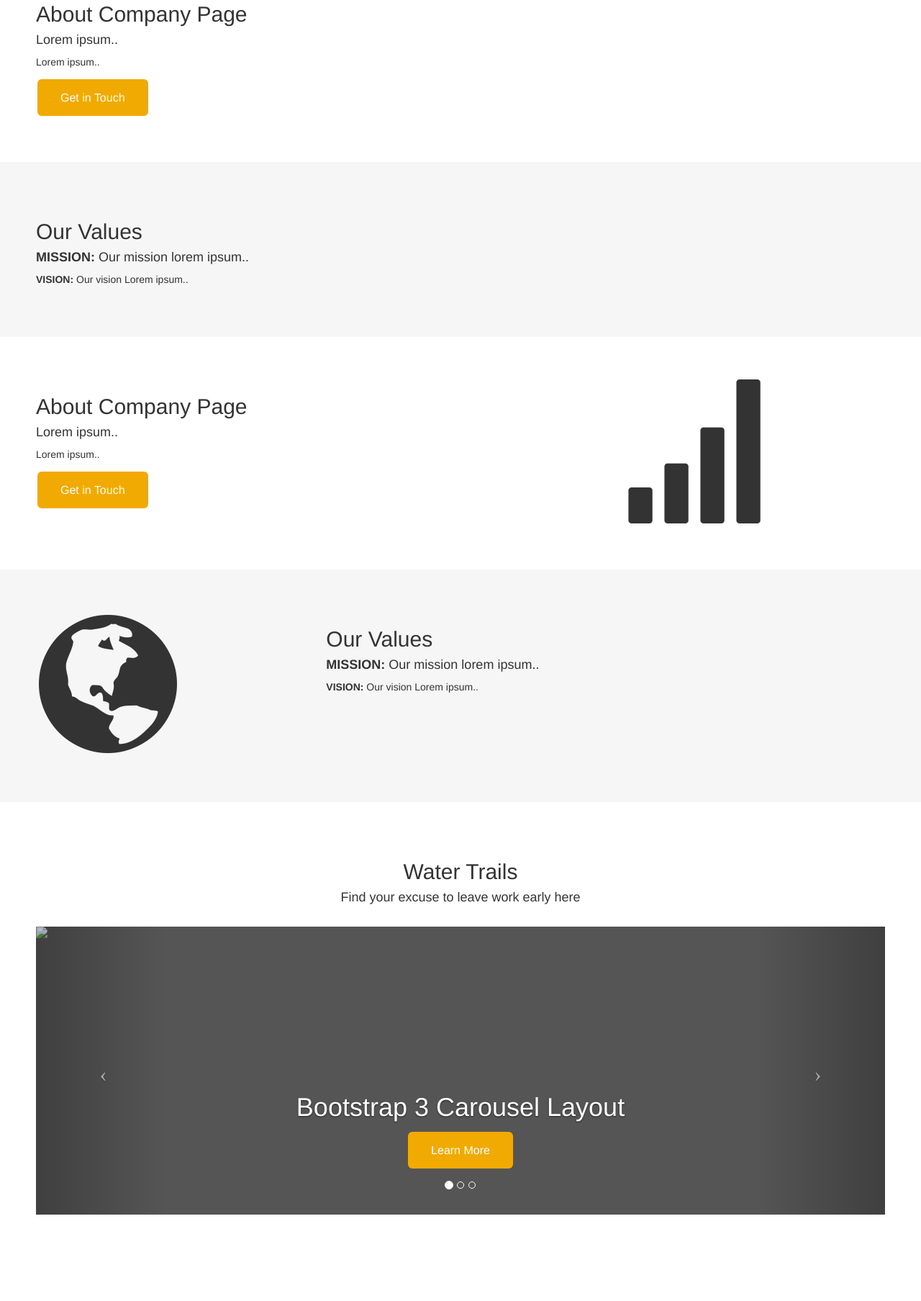
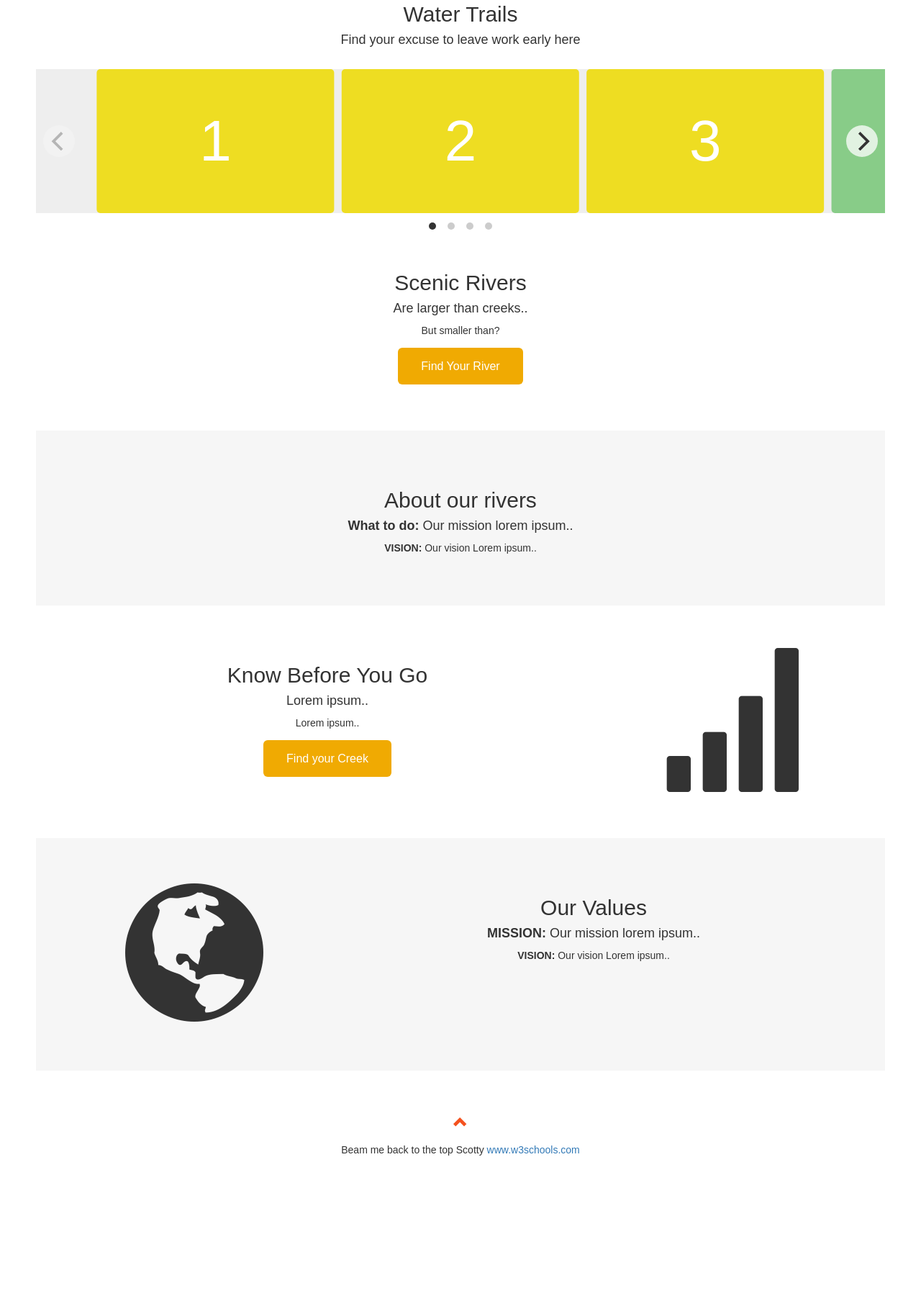
Before and after one commit to Jonah-Hall/TNVWT_Redo, a plain HTML site: page index.html in a window 1280 px wide. Shown: the part 408-2215 px from the top of the page at 72% size. After the commit the page ends 2145 px from the top, so only its background shows below. Drawn offline with nearby package versions, Linux system fonts and the light colour scheme.

Commit message:
Created proto-2, rearranged blocks, need better card code.

```diff
--- a/index.html
+++ b/index.html
@@ -6,6 +6,8 @@
   <meta charset="utf-8">
   <meta name="viewport" content="width=device-width, initial-scale=1">
   <link rel="stylesheet" href="https://maxcdn.bootstrapcdn.com/bootstrap/3.3.7/css/bootstrap.min.css">
+  <link rel="stylesheet" href="https://unpkg.com/flickity@2/dist/flickity.css">
+  <script src="https://unpkg.com/flickity@2/dist/flickity.pkgd.js"></script>
   <script src="https://ajax.googleapis.com/ajax/libs/jquery/1.12.4/jquery.min.js"></script>
   <script src="https://maxcdn.bootstrapcdn.com/bootstrap/3.3.7/js/bootstrap.min.js"></script>
 
@@ -37,28 +39,6 @@
     }
     /* Carousel base class */
 
-    .carousel {
-      margin-bottom: 60px;
-    }
-    /* Since positioning the image, we need to help out the caption */
-
-    .carousel-caption {
-      z-index: 1;
-    }
-    /* Declare heights because of positioning of img element */
-
-    .carousel .item {
-      height: 400px;
-      background-color: #555;
-    }
-
-    .carousel img {
-      position: absolute;
-      top: 0;
-      left: 0;
-      min-height: 400px;
-    }
-
     .navbar {
       margin-bottom: 0;
       background-color: #f4511e;
@@ -85,11 +65,52 @@
       border-color: transparent;
       color: #fff !important;
     }
+
+    .logo {
+      font-size: 200px;
+    }
+
+    @media screen and (max-width: 768px) {
+      .col-sm-4 {
+        text-align: center;
+        margin: 25px 0;
+      }
+    }
+    * { box-sizing: border-box; }
+
+    body { font-family: sans-serif; }
+
+    .carousel {
+      background: #EEE;
+    }
+
+    .carousel-cell {
+      width: 28%;
+      height: 200px;
+      margin-right: 10px;
+      background: #8C8;
+      border-radius: 5px;
+      counter-increment: carousel-cell;
+    }
+
+    .carousel-cell.is-selected {
+      background: #ED2;
+    }
+
+    /* cell number */
+    .carousel-cell:before {
+      display: block;
+      text-align: center;
+      content: counter(carousel-cell);
+      line-height: 200px;
+      font-size: 80px;
+      color: white;
+    }
   </style>
 
 </head>
 
-<bodyid="myPage" data-spy="scroll" data-target=".navbar" data-offset="60">
+<body id="myPage" data-spy="scroll" data-target=".navbar" data-offset="60">
 
   <nav class="navbar navbar-default navbar-fixed-top">
     <div class="container">
@@ -103,57 +124,63 @@
       </div>
       <div class="collapse navbar-collapse" id="myNavbar">
         <ul class="nav navbar-nav navbar-right">
-          <li><a href="#about">ABOUT</a></li>
-          <li><a href="#services">SERVICE</a></li>
-          <li><a href="#portfolio">PORTFOLIO</a></li>
-          <li><a href="#pricing">PRICING</a></li>
-          <li><a href="#contact">CONTACT</a></li>
+          <li><a href="#Water Trails">Water Trails</a></li>
+          <li><a href="#Scenic Rivers">Scenic Rivers</a></li>
+          <li><a href="#Know Before You Go">Know Before You Go</a></li>
+          <li><a href="#Contact">Contact Us</a></li>
         </ul>
       </div>
     </div>
   </nav>
+
   <div class="jumbotron text-center">
-    <h1>Company</h1>
-    <p>We specialize in blablabla</p>
+    <h1>TNVWS</h1>
+    <p>Making Edits</p>
     <div class="input-group-btn">
       <button type="button" class="btn btn-danger">Find Your Adventure</button>
     </div>
   </div>
 
+  <div id="Water Trails" class="container-fluid text-center">
+    <h2>Water Trails</h2>
+    <h4>Find your excuse to leave work early here</h4>
+    <br>
+    <!-- Flickity HTML init -->
+<div class="carousel" data-flickity='{ "groupCells": true }'>
+  <div class="carousel-cell"></div>
+  <div class="carousel-cell"></div>
+  <div class="carousel-cell"></div>
+  <div class="carousel-cell"></div>
+  <div class="carousel-cell"></div>
+  <div class="carousel-cell"></div>
+  <div class="carousel-cell"></div>
+  <div class="carousel-cell"></div>
+  <div class="carousel-cell"></div>
+  <div class="carousel-cell"></div>
+  <div class="carousel-cell"></div>
+</div>
+
   <!-- Container (About Section) -->
-  <div class="container-fluid">
-    <h2>About Company Page</h2>
-    <h4>Lorem ipsum..</h4>
-    <p>Lorem ipsum..</p>
-    <button class="btn btn-default btn-lg">Get in Touch</button>
+  <div id="Scenic Rivers" class="container-fluid">
+    <h2>Scenic Rivers</h2>
+    <h4>Are larger than creeks..</h4>
+    <p>But smaller than?</p>
+    <button class="btn btn-default btn-lg">Find Your River</button>
   </div>
 
   <div class="container-fluid bg-grey">
-    <h2>Our Values</h2>
-    <h4><strong>MISSION:</strong> Our mission lorem ipsum..</h4>
+    <h2>About our rivers</h2>
+    <h4><strong>What to do:</strong> Our mission lorem ipsum..</h4>
     <p><strong>VISION:</strong> Our vision Lorem ipsum..
   </div>
 
-  <style>
-    .logo {
-      font-size: 200px;
-    }
-
-    @media screen and (max-width: 768px) {
-      .col-sm-4 {
-        text-align: center;
-        margin: 25px 0;
-      }
-    }
-  </style>
-
-  <div class="container-fluid">
+  <div id="Know Before You Go" class="container-fluid">
     <div class="row">
       <div class="col-sm-8">
-        <h2>About Company Page</h2>
+        <h2>Know Before You Go</h2>
         <h4>Lorem ipsum..</h4>
         <p>Lorem ipsum..</p>
-        <button class="btn btn-default btn-lg">Get in Touch</button>
+        <button class="btn btn-default btn-lg">Find your Creek</button>
       </div>
       <div class="col-sm-4">
         <span class="glyphicon glyphicon-signal logo"></span>
@@ -174,62 +201,22 @@
     </div>
   </div>
 
-  <div class="container-fluid text-center">
-    <h2>Water Trails</h2>
-    <h4>Find your excuse to leave work early here</h4>
-    <br>
-    <!-- Carousel
-================================================== -->
-    <div id="myCarousel" class="carousel slide">
-      <!-- Indicators -->
-      <ol class="carousel-indicators">
-        <li data-target="#myCarousel" data-slide-to="0" class="active"></li>
-        <li data-target="#myCarousel" data-slide-to="1"></li>
-        <li data-target="#myCarousel" data-slide-to="2"></li>
-      </ol>
-      <div class="carousel-inner">
-        <div class="item active">
-          <img src="/assets/example/bg_suburb.jpg" style="width:100%" class="img-responsive">
-          <div class="container">
-            <div class="carousel-caption">
-              <h1>Bootstrap 3 Carousel Layout</h1>
-              <p></p>
-              <p><a class="btn btn-lg btn-primary" href="http://getbootstrap.com">Learn More</a>
-              </p>
-            </div>
-          </div>
-        </div>
-        <div class="item">
-          <img src="http://lorempixel.com/2000/600/abstract/1" class="img-responsive">
-          <div class="container">
-            <div class="carousel-caption">
-              <h1>Changes to the Grid</h1>
-              <p>Bootstrap 3 still features a 12-column grid, but many of the CSS class names have completely changed.</p>
-              <p><a class="btn btn-large btn-primary" href="#">Learn more</a></p>
-            </div>
-          </div>
-        </div>
-        <div class="item">
-          <img src="http://placehold.it/1500X500" class="img-responsive">
-          <div class="container">
-            <div class="carousel-caption">
-              <h1>Percentage-based sizing</h1>
-              <p>With "mobile-first" there is now only one percentage-based grid.</p>
-              <p><a class="btn btn-large btn-primary" href="#">Browse gallery</a></p>
-            </div>
-          </div>
-        </div>
-      </div>
-      <!-- Controls -->
-      <a class="left carousel-control" href="#myCarousel" data-slide="prev">
-    <span class="icon-prev"></span>
-  </a>
-      <a class="right carousel-control" href="#myCarousel" data-slide="next">
-    <span class="icon-next"></span>
-  </a>
-    </div>
-    <!-- /.carousel -->
-  </div>
+  <footer>
+    <style>
+      footer .glyphicon {
+        font-size: 20px;
+        margin-bottom: 20px;
+        color: #f4511e;
+      }
+    </style>
+
+    <footer class="container-fluid text-center">
+      <a href="#myPage" title="To Top">
+  <span class="glyphicon glyphicon-chevron-up"></span>
+</a>
+      <p>Beam me back to the top Scotty <a href="https://www.w3schools.com" title="TVA Other Sites">www.w3schools.com</a></p>
+    </footer>
+  </footer>
 
 </body>
 
```
